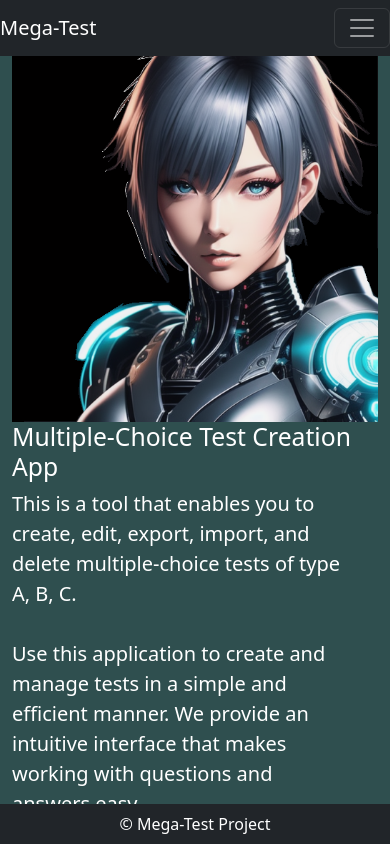
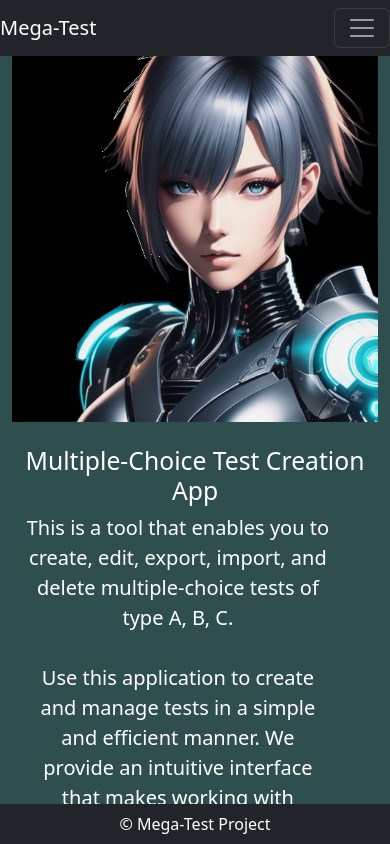
Before and after one commit to KarolDawidG/mega-test_front, a React (Create React App) app: page / in a window 390 px wide. Shown: the top 844 px of the page. Built offline with nearby package versions, Linux system fonts and the light colour scheme.

Commit message:
better responsivnes

```diff
--- a/src/Menu.tsx
+++ b/src/Menu.tsx
@@ -13,7 +13,7 @@ export const Menu = () => {
               <img src="img/baba.png" alt="Baba cyborg" className="img-fluid" />
             </div>
           </div>
-          <div className="col-md-6">
+          <div className="col-md-6 text-center text-md-start p-4">
             <h2 className="text-white">Multiple-Choice Test Creation App</h2>
             <p className="lead text-white">
               This is a tool that enables you to create, edit, export, import,
--- a/src/components/AfterLogin/CRUD-question/MenuCrud/MenuCrud.tsx
+++ b/src/components/AfterLogin/CRUD-question/MenuCrud/MenuCrud.tsx
@@ -11,7 +11,7 @@ export const MenuCrud = () => {
     <>
       <NavBar />
       <Header />
-      <div className="container-sm">
+      <div className="container-sm text-md-start p-4">
         <CreateTable />
         <ShowTables />
         <RedirectBtn to="/after-login">Back</RedirectBtn>
--- a/src/components/AfterLogin/MainMenu/TableList/tableList.tsx
+++ b/src/components/AfterLogin/MainMenu/TableList/tableList.tsx
@@ -37,7 +37,7 @@ export const TableList = () => {
   return (
     <div className="container-sm">
       <div className="row">
-        <div className="col-md-6">
+        <div className="col-md-6 text-center text-md-start p-4">
           <h1 className="p-3 mb-2  text-white">Choose a test:</h1>
           <div className="scrollbar">
             {tableNames.map((tableName) => (
@@ -58,7 +58,7 @@ export const TableList = () => {
           </Link>
         </div>
 
-        <div className="col-md-6 bg-muted">
+        <div className="col-md-6 text-center text-md-start p-4 bg-muted">
           <p className="text-white">
             On the left side, you will find all your tests!
             <br />
```
